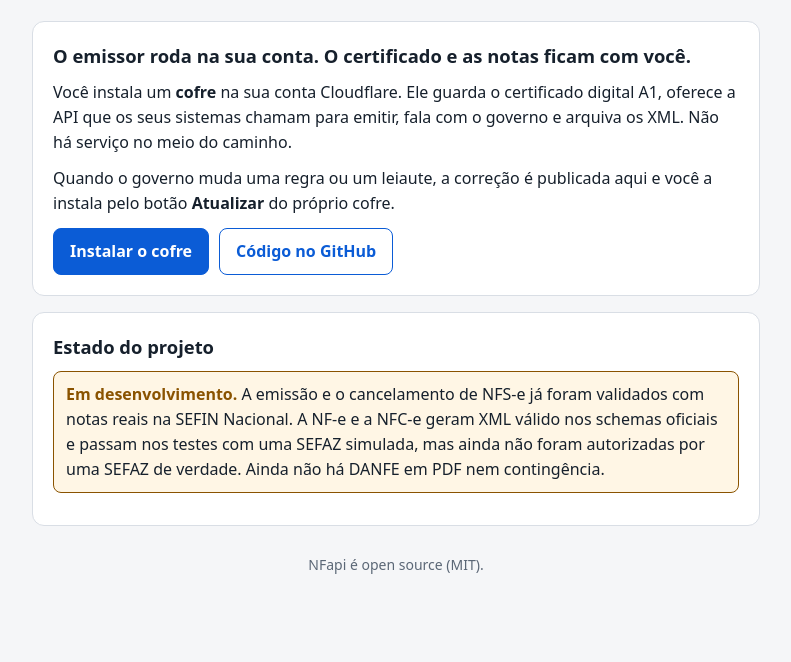
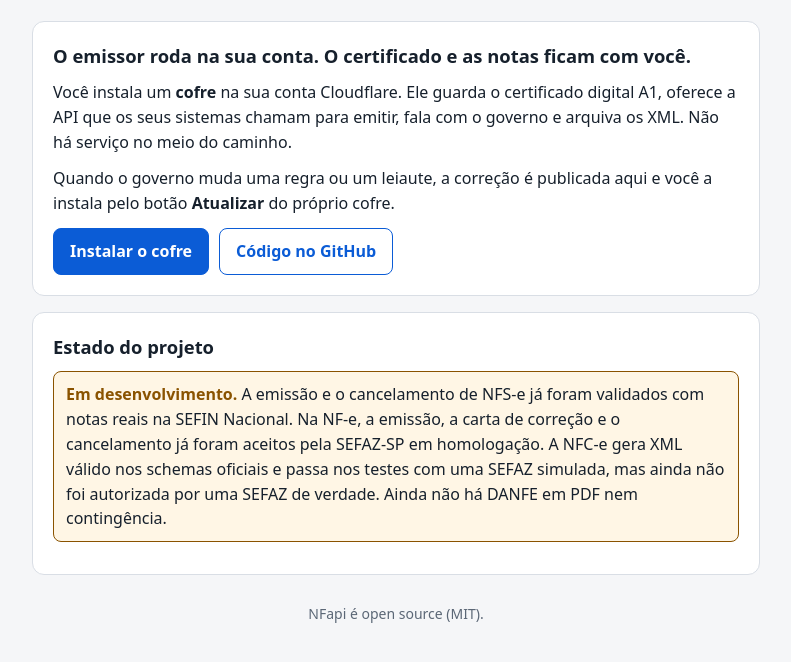
Before and after one commit to Quevenapp/nfapi, a website: page apps/site/public/index.html in a window 1280 px wide. Shown: the part 100-762 px from the top of the page, without its empty margins (244-1035 px from the left). Drawn offline with Linux system fonts and the light colour scheme.

Commit message:
Documenta a validação da NF-e na SEFAZ-SP em homologação
Emissão, carta de correção e cancelamento de NF-e foram aceitos pela SEFAZ-SP em homologação. A NFC-e continua sem validação real.

Co-Authored-By: Claude Fable 5.2 <noreply@anthropic.com>

```diff
--- a/apps/site/public/index.html
+++ b/apps/site/public/index.html
@@ -26,7 +26,7 @@
 
 	<section class="card">
 		<h2>Estado do projeto</h2>
-		<p class="note"><strong>Em desenvolvimento.</strong> A emissão e o cancelamento de NFS-e já foram validados com notas reais na SEFIN Nacional. A NF-e e a NFC-e geram XML válido nos schemas oficiais e passam nos testes com uma SEFAZ simulada, mas ainda não foram autorizadas por uma SEFAZ de verdade. Ainda não há DANFE em PDF nem contingência.</p>
+		<p class="note"><strong>Em desenvolvimento.</strong> A emissão e o cancelamento de NFS-e já foram validados com notas reais na SEFIN Nacional. Na NF-e, a emissão, a carta de correção e o cancelamento já foram aceitos pela SEFAZ-SP em homologação. A NFC-e gera XML válido nos schemas oficiais e passa nos testes com uma SEFAZ simulada, mas ainda não foi autorizada por uma SEFAZ de verdade. Ainda não há DANFE em PDF nem contingência.</p>
 	</section>
 
 	<footer class="muted small">
```
Also changed, not shown: README.md.
